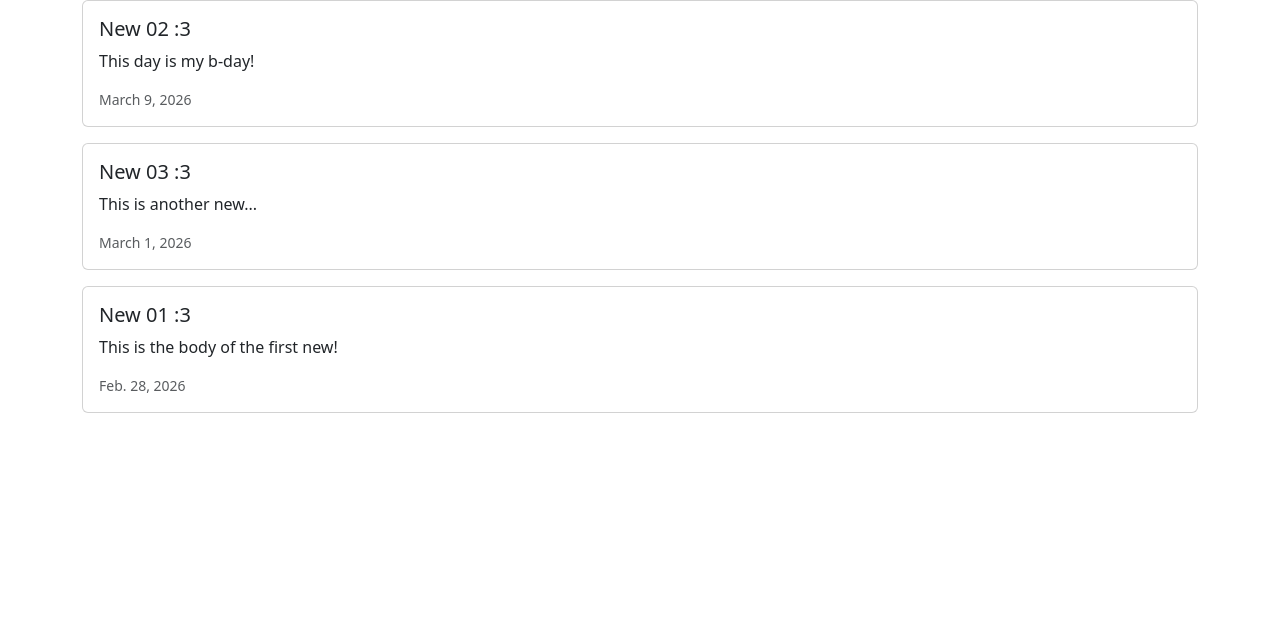
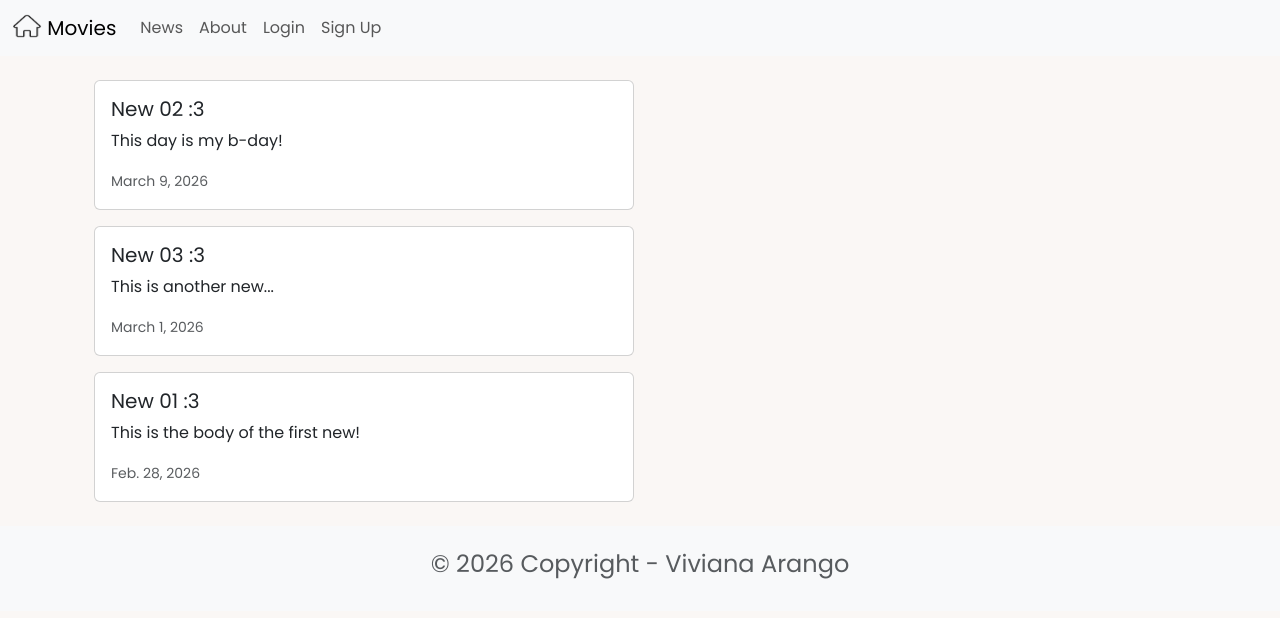
Before and after one commit to ViVi09030/MovieReviews_PI1, a Django app: page /news/ in a window 1280 px wide. Shown: the top 618 px of the page. Run offline with Django 5.2, Linux system fonts and the light colour scheme; data comes from the database, SQL or seed files in the repository.

Commit message:
feat: add base template and bootstrap navbar

```diff
--- a/moviereviews/settings.py
+++ b/moviereviews/settings.py
@@ -60,6 +60,10 @@ TEMPLATES = [
     },
 ]
 
+STATICFILES_DIRS = [
+    BASE_DIR / "moviereviews" / "static",
+]
+
 WSGI_APPLICATION = 'moviereviews.wsgi.application'
 
 
--- a/moviereviews/templates/base.html
+++ b/moviereviews/templates/base.html
@@ -1,14 +1,78 @@
+{% load static %}
 <!DOCTYPE html>
-<html>
+<html lang="en">
 <head>
-    <title>Movie Reviews</title>
+  <meta charset="UTF-8">
+
+  <!-- Bootstrap -->
+  <link
+    href="https://cdn.jsdelivr.net/npm/bootstrap@5.3.8/dist/css/bootstrap.min.css"
+    rel="stylesheet"
+  >
+  <script
+    src="https://cdn.jsdelivr.net/npm/bootstrap@5.3.8/dist/js/bootstrap.bundle.min.js"
+  ></script>
+
+  <!-- Fuente -->
+  <link rel="preconnect" href="https://fonts.googleapis.com">
+  <link rel="preconnect" href="https://fonts.gstatic.com" crossorigin>
+  <link href="https://fonts.googleapis.com/css2?family=Poppins:wght@300;400;600&display=swap" rel="stylesheet">
+
+  <!-- CSS -->
+  <link rel="stylesheet" href="{% static 'movie/styles.css' %}">
 </head>
+
 <body>
 
-<h1>Navbar aquí</h1>
+<!-- Navbar -->
+<nav class="navbar navbar-expand-lg navbar-light bg-body-tertiary">
+  <div class="container-fluid">
+    <a class="navbar-brand" href="{% url 'home' %}">
+      <img src="{% static 'images/home.png' %}" alt="" width="30" height="24" class="d-inline-block align-text-top" />
+      Movies
+    </a>
 
-{% block content %}
-{% endblock content %}
+    <button class="navbar-toggler" type="button" data-bs-toggle="collapse"
+            data-bs-target="#navbarSupportedContent" aria-controls="navbarSupportedContent"
+            aria-expanded="false" aria-label="Toggle navigation">
+      <span class="navbar-toggler-icon"></span>
+    </button>
+
+    <div class="collapse navbar-collapse" id="navbarSupportedContent">
+      <ul class="navbar-nav me-auto mb-2 mb-lg-0">
+        <li class="nav-item">
+          <a class="nav-link" href="{% url 'news' %}">News</a>
+        </li>
+        <li class="nav-item">
+          <a class="nav-link" href="{% url 'about' %}">About</a>
+        </li>
+        <li class="nav-item">
+          <a class="nav-link" href="#">Login</a>
+        </li>
+        <li class="nav-item">
+          <a class="nav-link" href="#">Sign Up</a>
+        </li>
+      </ul>
+    </div>
+  </div>
+</nav>
+
+<!-- Bloque de contenido (según PDF) -->
+<div class="container">
+  {% block content %}
+  {% endblock content %}
+</div>
+
+<!-- Footer (según PDF) -->
+<footer class="text-center text-lg-start bg-light text-muted mt-4">
+  <div class="container">
+    <div class="row">
+      <div class="text-center p-4">
+        <h4>© 2026 Copyright - Viviana Arango</h4>
+      </div>
+    </div>
+  </div>
+</footer>
 
 </body>
 </html>
--- a/moviereviews/urls.py
+++ b/moviereviews/urls.py
@@ -7,8 +7,8 @@ from django.conf import settings
 
 urlpatterns = [
     path('admin/', admin.site.urls),
-    path('', movieViews.home),
-    path('about/', movieViews.about),
+    path('', movieViews.home, name='home'),
+    path('about/', movieViews.about, name='about'),
     path('news/', include('news.urls')),
 ]
 
--- a/news/templates/news.html
+++ b/news/templates/news.html
@@ -1,10 +1,10 @@
-<head>
-    <link href="https://cdn.jsdelivr.net/npm/bootstrap@5.3.2/dist/css/bootstrap.min.css" rel="stylesheet">
-</head>
+{% extends 'base.html' %}
+{% block content %}
 
-<div class="container">
+<!-- Card horizontal para cada noticia -->
+<div class="container mt-4">
   {% for news in newss %}
-        <div class="card mb-3">
+    <div class="card mb-3" style="max-width: 540px;">
       <div class="row g-0">
         <div class="col-md-8">
           <div class="card-body">
@@ -19,3 +19,5 @@
     </div>
   {% endfor %}
 </div>
+
+{% endblock content %}
```
Also changed, not shown: movie/templates/home.html (+4 -45 lines), moviereviews/static/images/home.png (added). Lines whose indentation alone changed are shown as unchanged.
